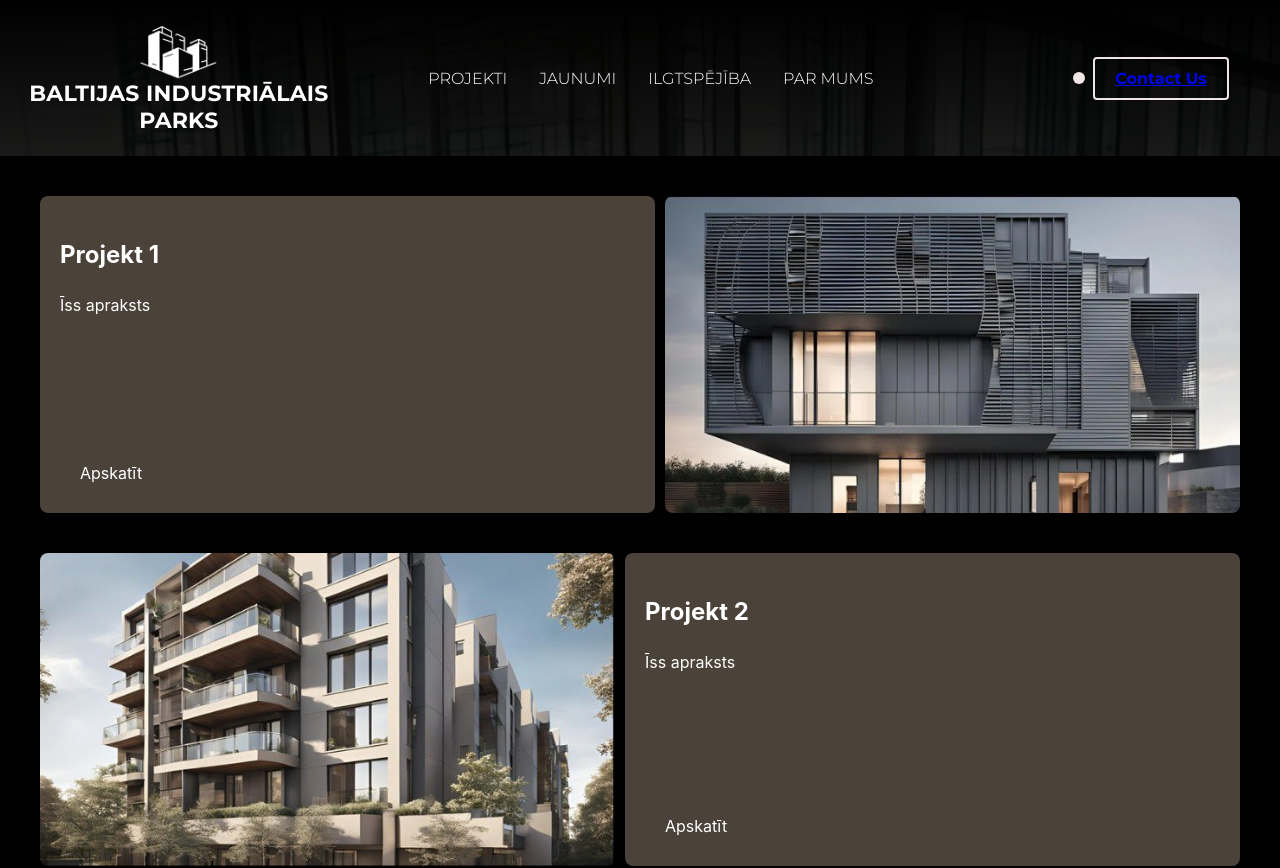
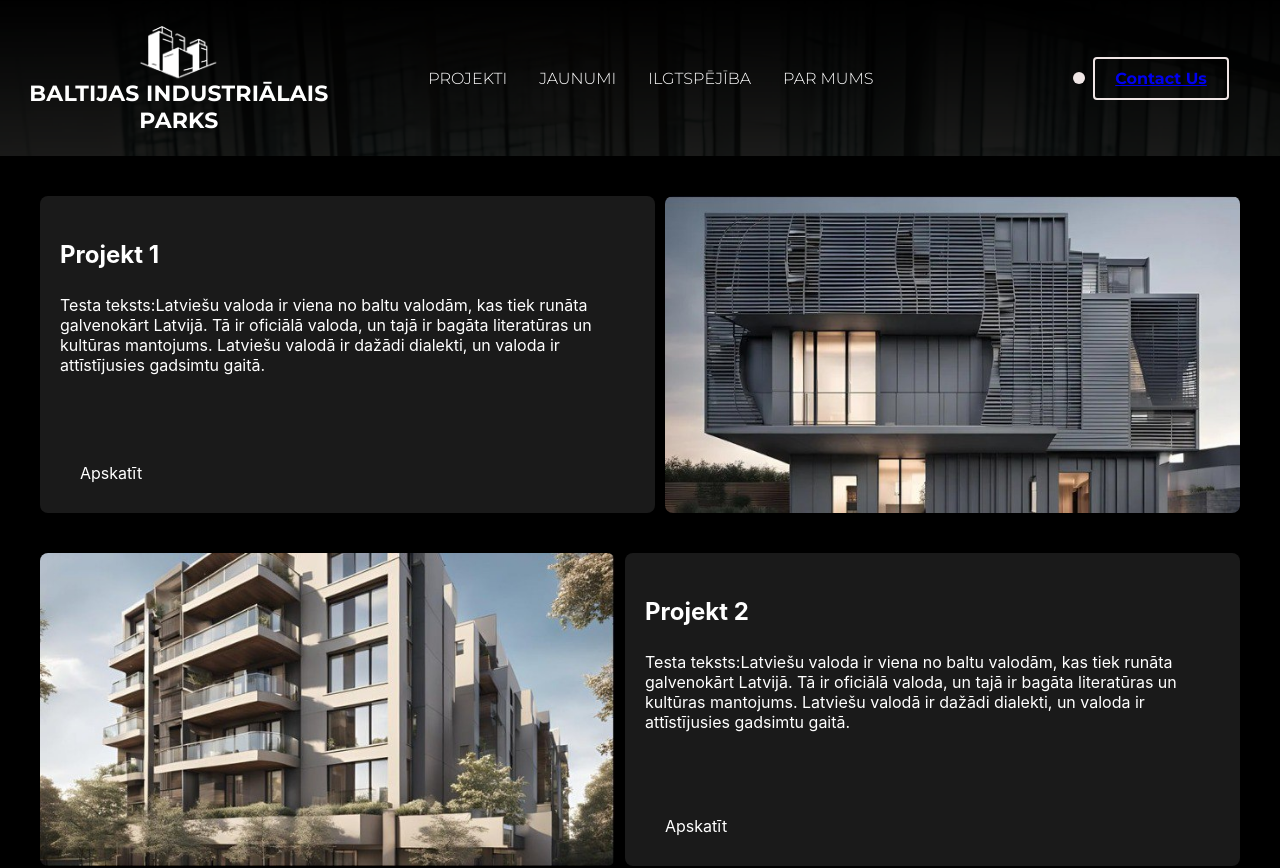
Before and after one commit to Fek1r/CyberShop_PetProject, a React (Create React App) app: page /projects in a window 1280 px wide. Shown: the top 868 px of the page. Built offline with nearby package versions, Linux system fonts and the light colour scheme.

Commit message:
Fix style - Project

```diff
--- a/src/project/Projects.css
+++ b/src/project/Projects.css
@@ -41,7 +41,7 @@
 .project-info {
     width: 50%;
     padding: 20px;
-    background-color: #4b4239; /* Matching the color from your design */
+    background-color:#1a1a1a; /* Matching the color from your design */
     color: #fff;
     text-align: left; /* Align text to the left */
     border-radius: 8px;
--- a/src/project/Projects.jsx
+++ b/src/project/Projects.jsx
@@ -9,21 +9,21 @@ const Projects = () => {
     const projectsData = [
         {
             title: "Projekt 1",
-            description: "Īss apraksts",
+            description: "Testa teksts:Latviešu valoda ir viena no baltu valodām, kas tiek runāta galvenokārt Latvijā. Tā ir oficiālā valoda, un tajā ir bagāta literatūras un kultūras mantojums. Latviešu valodā ir dažādi dialekti, un valoda ir attīstījusies gadsimtu gaitā.",
             image: projectImage1,
             link: "#",
             align: "right"
         },
         {
             title: "Projekt 2",
-            description: "Īss apraksts",
+            description: "Testa teksts:Latviešu valoda ir viena no baltu valodām, kas tiek runāta galvenokārt Latvijā. Tā ir oficiālā valoda, un tajā ir bagāta literatūras un kultūras mantojums. Latviešu valodā ir dažādi dialekti, un valoda ir attīstījusies gadsimtu gaitā.",
             image: projectImage2,
             link: "#",
             align: "left"
         },
         {
             title: "Projekt 3",
-            description: "Īss apraksts",
+            description: "Testa teksts:Latviešu valoda ir viena no baltu valodām, kas tiek runāta galvenokārt Latvijā. Tā ir oficiālā valoda, un tajā ir bagāta literatūras un kultūras mantojums. Latviešu valodā ir dažādi dialekti, un valoda ir attīstījusies gadsimtu gaitā.",
             image: projectImage3,
             link: "#",
             align: "right"
```
